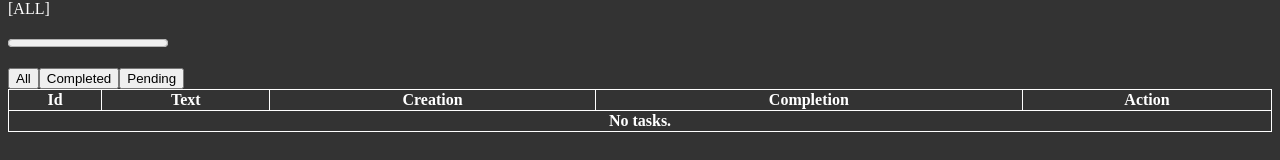
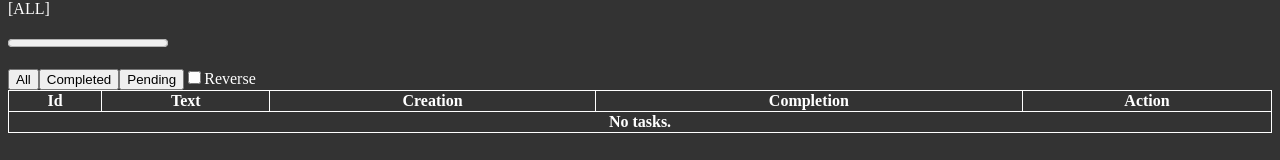
Before and after one commit to captainAyan/react-todo, a React (Vite) app: page / in a window 1280 px wide. Shown: the part 178-338 px from the top of the page. Built offline with nearby package versions, Linux system fonts and the light colour scheme.

Commit message:
feat: :sparkles: added list reversal feature

```diff
--- a/src/App.jsx
+++ b/src/App.jsx
@@ -3,6 +3,10 @@ import { useState, useEffect } from "react";
 
 Array.prototype.isEmptyProto = function (cb) {
   return cb(this.length === 0, this);
+};
+
+Array.prototype.conditionalReversal = function (condition) {
+  return condition ? this.reverse() : this;
 };
 
 export default function App() {
@@ -14,9 +18,14 @@ export default function App() {
 
   const [edittingTaskId, setEdittingTaskId] = useState(null);
 
+  const [isReversed, setIsReversed] = useState(
+    localStorage.getItem("isReversed") === "true"
+  );
+
   useEffect(() => {
     localStorage.setItem("todolist", JSON.stringify(todoList));
-  }, [todoList]);
+    localStorage.setItem("isReversed", isReversed);
+  }, [todoList, isReversed]);
 
   const submit = (e) => {
     e.preventDefault();
@@ -113,6 +122,10 @@ export default function App() {
     setTodoList([...tempTodoList]);
   };
 
+  const handleReversalCheckboxChange = () => {
+    setIsReversed((prevState) => !prevState);
+  };
+
   return (
     <main>
       <section>
@@ -155,6 +168,15 @@ export default function App() {
           <button href="#" onClick={() => setFilter("pending")}>
             Pending
           </button>
+
+          <label>
+            <input
+              type="checkbox"
+              checked={isReversed}
+              onChange={handleReversalCheckboxChange}
+            />
+            Reverse
+          </label>
         </nav>
 
         <table width="100%">
@@ -176,6 +198,7 @@ export default function App() {
                   if (!task.done) return task;
                 } else return task;
               })
+              .conditionalReversal(isReversed)
               .isEmptyProto((isEmpty, arr) => {
                 if (isEmpty) {
                   return (
@@ -232,12 +255,19 @@ export default function App() {
                             ✒️
                           </button>
                         )}
-                        <button title="Move Up" onClick={() => moveUp(task.id)}>
+                        <button
+                          title="Move Up"
+                          onClick={() =>
+                            isReversed ? moveDown(task.id) : moveUp(task.id)
+                          }
+                        >
                           ⬆️
                         </button>
                         <button
                           title="Move Down"
-                          onClick={() => moveDown(task.id)}
+                          onClick={() =>
+                            isReversed ? moveUp(task.id) : moveDown(task.id)
+                          }
                         >
                           ⬇️
                         </button>
```
